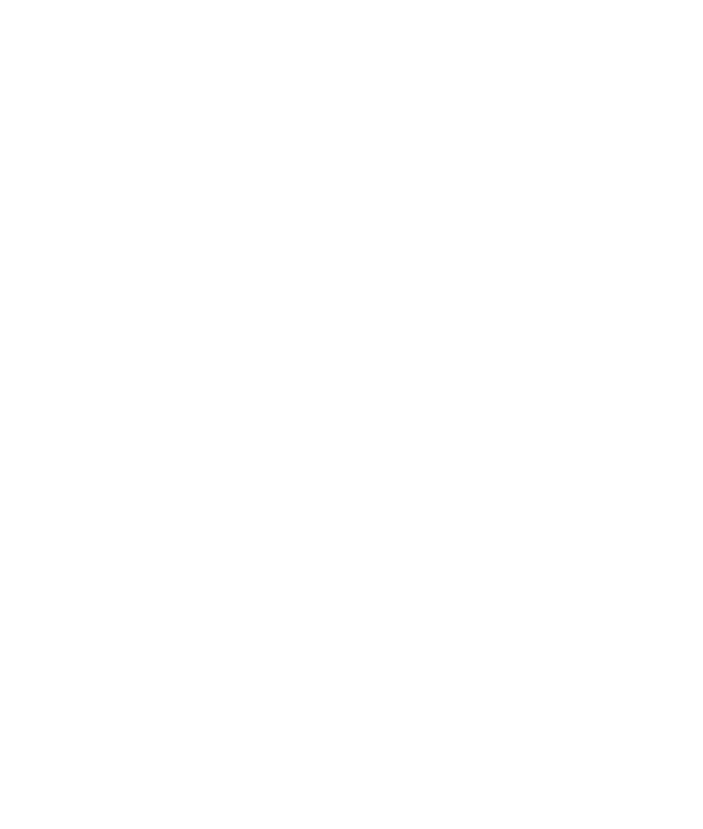
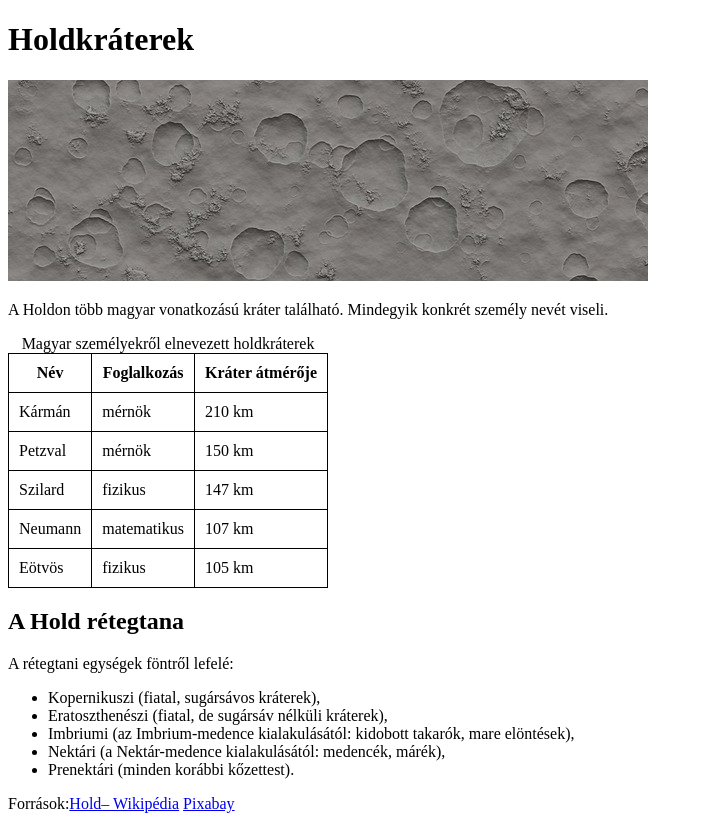
Before and after one commit to STPtimea/holeiru204.09.25, a plain HTML site: page index.html in a window 1280 px wide. Shown: the whole page, without its empty margins (0-703 px from the left). Before the commit the page ends 800 px from the top, so only its background shows below. Drawn offline with Linux system fonts and the light colour scheme.

Commit message:
Kész táblázat

```diff
--- a/index.html
+++ b/index.html
@@ -1,14 +1,86 @@
 <!DOCTYPE html>
 <html lang="hu">
+  <head>
+    <meta charset="UTF-8" />
+    <meta name="description" content="Free Web tutorials" />
+    <meta name="keywords" content="hold, holdjáró" />
+    <meta name="author" content="Stipta Tímea" />
+    <link rel="stylesheet" href="stilus.css" />
+    <title>Hold</title>
+  </head>
 
-<head>
-    <meta charset="UTF-8">
-    <link rel="stylesheet" href="stilus.css">
-    <title></title>
-</head>
+  <body>
+    <header></header>
+    <h1>Holdkráterek</h1>
+    <img src="kraterek.jpg" alt="holdkráterek" />
 
-<body>
+    <main>
+      <p>
+        A Holdon több magyar vonatkozású kráter található. Mindegyik konkrét
+        személy nevét viseli.
+      </p>
+      <table>
+        <caption>
+          Magyar személyekről elnevezett holdkráterek
+        </caption>
+        <tr>
+          <th>Név</th>
+          <th>Foglalkozás</th>
+          <th>Kráter átmérője</th>
+        </tr>
+        <tr>
+          <td>Kármán</td>
+          <td>mérnök</td>
+          <td>210 km</td>
+        </tr>
+        <tr>
+          <td>Petzval</td>
+          <td>mérnök</td>
+          <td>150 km</td>
+        </tr>
+        <tr>
+          <td>Szilard</td>
+          <td>fizikus</td>
+          <td>147 km</td>
+        </tr>
+        <tr>
+          <td>Neumann</td>
+          <td>matematikus</td>
+          <td>107 km</td>
+        </tr>
+        <tr>
+          <td>Eötvös</td>
+          <td>fizikus</td>
+          <td>105 km</td>
+        </tr>
+      </table>
 
-</body>
+      <h2>A Hold rétegtana</h2>
+      <p>A rétegtani egységek föntről lefelé:</p>
 
+      <ul>
+        <li>Kopernikuszi (fiatal, sugársávos kráterek),</li>
+        <li>Eratoszthenészi (fiatal, de sugársáv nélküli kráterek),</li>
+        <li>
+          Imbriumi (az Imbrium-medence kialakulásától: kidobott takarók, mare
+          elöntések),
+        </li>
+        <li>Nektári (a Nektár-medence kialakulásától: medencék, márék),</li>
+        <li>Prenektári (minden korábbi kőzettest).</li>
+      </ul>
+
+      <p>
+        Források:<a href="https://hu.wikipedia.org/wiki/Hold" target="_blank"
+          >Hold– Wikipédia</a
+        >
+        <a
+          href="https://pixabay.com/hu/illustrations/z%C3%A1szl%C3%B3-fej-hold-kr%C3%A1ter-sz%C3%BCrke-hold-1571994/"
+          target="_blank"
+          >Pixabay</a
+        >
+      </p>
+    </main>
+
+    <footer></footer>
+  </body>
 </html>
```
